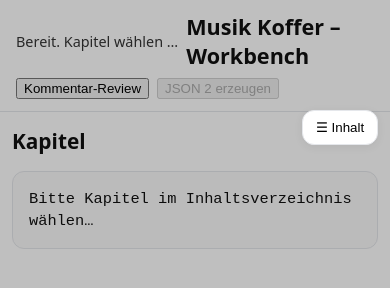
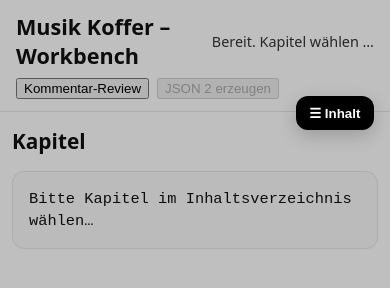
Before and after one commit to StickySmart/MusikKoffer, a plain HTML site: page index.html in a window 390 px wide. Drawn offline with Linux system fonts and the light colour scheme.

Commit message:
Update index.html

````diff
--- a/index.html
+++ b/index.html
@@ -3,7 +3,7 @@
 <head>
   <meta charset="utf-8" />
   <meta name="viewport" content="width=device-width, initial-scale=1" />
-  <title>Musik Koffer – Workbench (Responsive + RAW-Fallback)</title>
+  <title>Musik Koffer – Workbench (Responsive + RAW-Fallback + Black FAB)</title>
   <style>
     :root{
       --pad:16px;
@@ -35,13 +35,16 @@
     pre{white-space:pre-wrap;word-wrap:break-word;background:var(--bg);border:1px solid var(--border);border-radius:12px;padding:16px;font-size:0.96rem;line-height:1.45}
     #reviewPanel{display:none;margin-top:12px;padding:.75rem;border:1px solid var(--border);border-radius:12px;background:#fff}
 
-    /* Mobile: drawer + floating FAB */
+    /* Global floating "Inhalt"-Button: always visible, black/white */
     #navFab{
-      position:fixed; right:12px; top:110px; z-index:1000;
-      padding:.55rem .8rem; border:1px solid var(--border); border-radius:12px; background:#fff;
-      box-shadow:0 2px 10px rgba(0,0,0,.06); display:none;
+      position:fixed; right:16px; top:96px; z-index:1000;
+      padding:.6rem .85rem; border:none; border-radius:12px;
+      background:#000; color:#fff; font-weight:600;
+      box-shadow:0 6px 18px rgba(0,0,0,.18);
+      cursor:pointer;
     }
-    #navToggler{display:none}
+    #navFab:focus{outline:2px solid #111; outline-offset:2px}
+    /* Drawer on small screens */
     @media (max-width: 900px){
       .wrap{grid-template-columns:1fr}
       aside{
@@ -49,9 +52,6 @@
         transform:translateX(-100%); transition:transform .2s ease; box-shadow:0 0 0 9999px rgba(0,0,0,.25); z-index:50
       }
       body.nav-open aside{transform:none}
-      #navFab{display:inline-flex; align-items:center; gap:.4rem}
-      header h1{order:1;flex:1}
-      .toolbar{order:3;width:100%}
     }
   </style>
 </head>
@@ -66,7 +66,8 @@
   </div>
 </header>
 
-<button id="navFab" aria-expanded="false" aria-controls="nav">☰ Inhalt</button>
+<!-- Single global FAB (always visible, black/white) -->
+<button id="navFab" aria-expanded="false" aria-controls="nav" aria-label="Inhaltsverzeichnis öffnen oder schließen">☰ Inhalt</button>
 
 <div class="wrap">
   <aside id="nav" aria-label="Inhaltsverzeichnis">
@@ -84,15 +85,12 @@
 const MANIFEST_URL = 'https://stickysmart.github.io/MusikKoffer/chapter/manifest.json';
 const REPO_ROOT = MANIFEST_URL.replace(/\/chapter\/manifest\.json.*$/, '/');
 
-// Build absolute URL from manifest path; avoid double "chapter/chapter"
 function resolveUrl(path){
   if(!path) return '';
   if(/^https?:\/\//i.test(path)) return path;
   if(path.startsWith('/')) return REPO_ROOT.replace(/\/$/,'') + path;
-  return REPO_ROOT + path.replace(/^\/?/,''); // attach relative to repo root
+  return REPO_ROOT + path.replace(/^\/?/,'');
 }
-
-// Convert GitHub Pages URL to RAW for fallback
 function pagesToRaw(url){
   const m = url.match(/^https?:\/\/([^\/]+)\.github\.io\/([^\/]+)\/(.+)$/i);
   if(!m) return url;
@@ -116,7 +114,7 @@ function enforceExportGuard(s){
 async function fetchText(url){ const r=await fetch(url,{cache:'no-store'}); if(!r.ok) throw new Error(url+' → '+r.status); return await r.text(); }
 async function fetchJSON(url){ const r=await fetch(url,{cache:'no-store'}); if(!r.ok) throw new Error(url+' → '+r.status); return await r.json(); }
 
-// ---- MD parsing (data:* fences) ----
+// ---- MD parsing ----
 function extractDataBlocks(md){
   const re=/```(json|yaml)\s+data:(append|upsert|remove)(?:\s+key=([A-Za-z0-9_-]+))?\s*([\s\S]*?)```/g;
   const out=[]; let m; while((m=re.exec(md))!==null){ out.push({lang:m[1],op:m[2],key:m[3]||'id',body:m[4].trim()}); } return out;
@@ -168,7 +166,7 @@ async function importFromMarkdown(mdUrl){
   return {md};
 }
 
-// ---- TOC helpers ----
+// ---- TOC ----
 function cleanFileLabel(filename){
   return filename.replace(/^[0-9]+[\s_\-–]*?/,'').replace(/\.md$/i,'').replace(/_/g,' ');
 }
@@ -210,7 +208,7 @@ async function buildTOC(){
         document.querySelector('#chapterContent').textContent = md;
         setStatus('Fertig. '+unresolvedCount(ensureStore())+' offene Kommentare.');
       }catch(err){
-        // Fehler wird in setErr angezeigt; Status bleibt
+        /* setErr schon gesetzt */
       }
       if (window.matchMedia('(max-width: 900px)').matches) toggleNav(false);
     });
@@ -234,7 +232,7 @@ document.querySelector('#btnExportJSON2').addEventListener('click', ()=>{
   const url=URL.createObjectURL(blob); const a=Object.assign(document.createElement('a'),{href:url,download:'export_JSON2.json'}); a.click(); setTimeout(()=>URL.revokeObjectURL(url),1500);
 });
 
-// ---- Drawer toggling (mobile) ----
+// ---- Global FAB toggle ----
 const fab = document.getElementById('navFab');
 function toggleNav(force){
   const open = (typeof force==='boolean') ? force : !document.body.classList.contains('nav-open');
````
